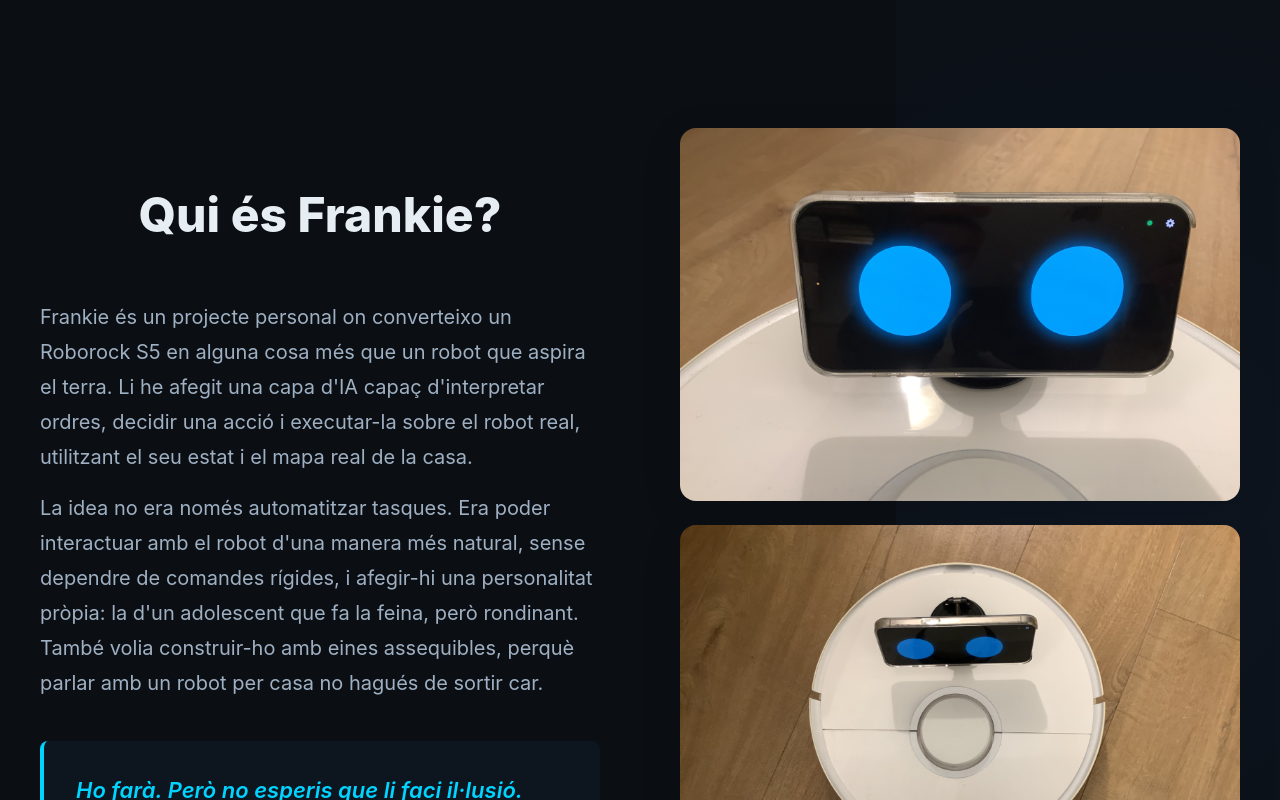
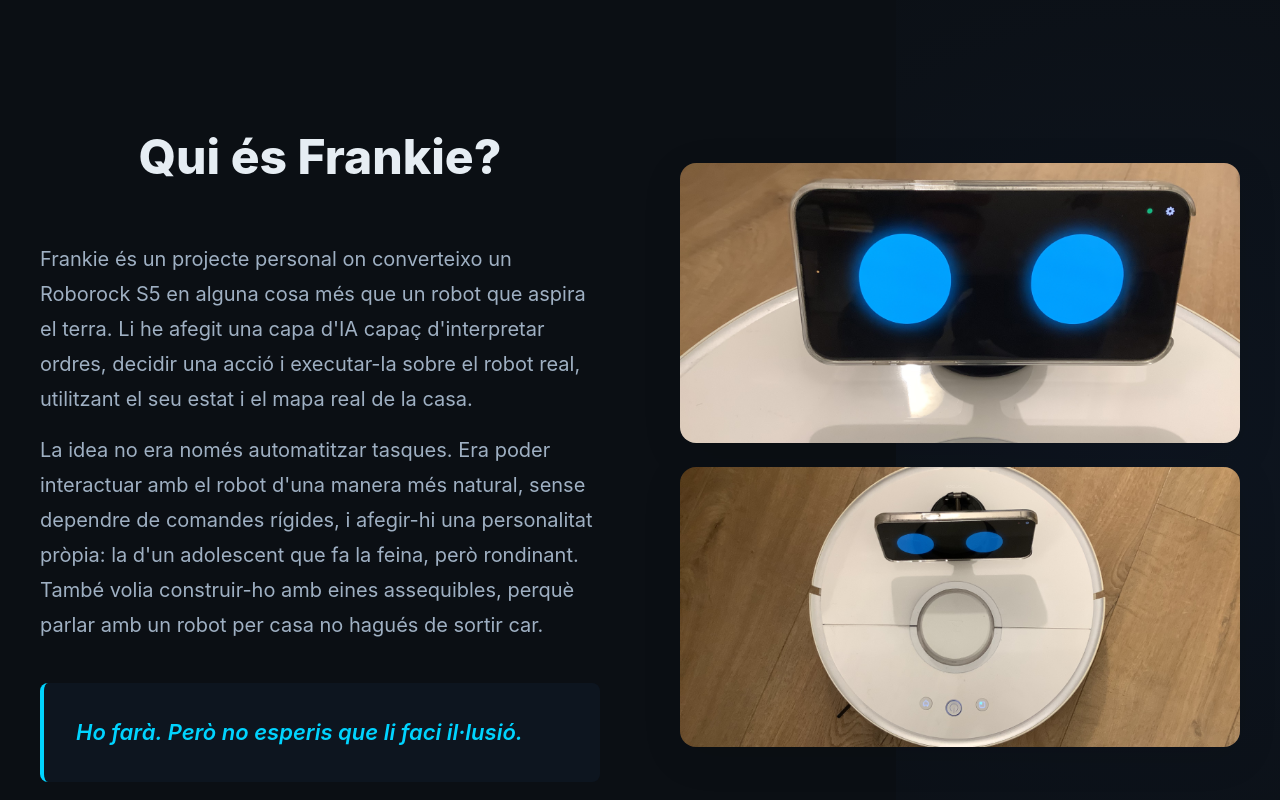
Before and after one commit to francbonet/roborock-frankie-website, a React (Vite) app: page / in a window 1280 px wide. Shown: the part 800-1600 px from the top of the page. Built offline with nearby package versions, Linux system fonts and the light colour scheme.

Commit message:
style: canvia aspect ratio imatge a 2:1 (padding-bottom 50%)

```diff
--- a/src/components/AboutFrankie.css
+++ b/src/components/AboutFrankie.css
@@ -74,7 +74,7 @@
 .about-frankie__image-wrapper {
   position: relative;
   width: 100%;
-  padding-bottom: 66.67%; /* 3:2 aspect ratio */
+  padding-bottom: 50%; /* 2:1 aspect ratio */
   border-radius: 1rem;
   overflow: hidden;
   box-shadow: 0 10px 40px rgba(0, 0, 0, 0.1);
```
